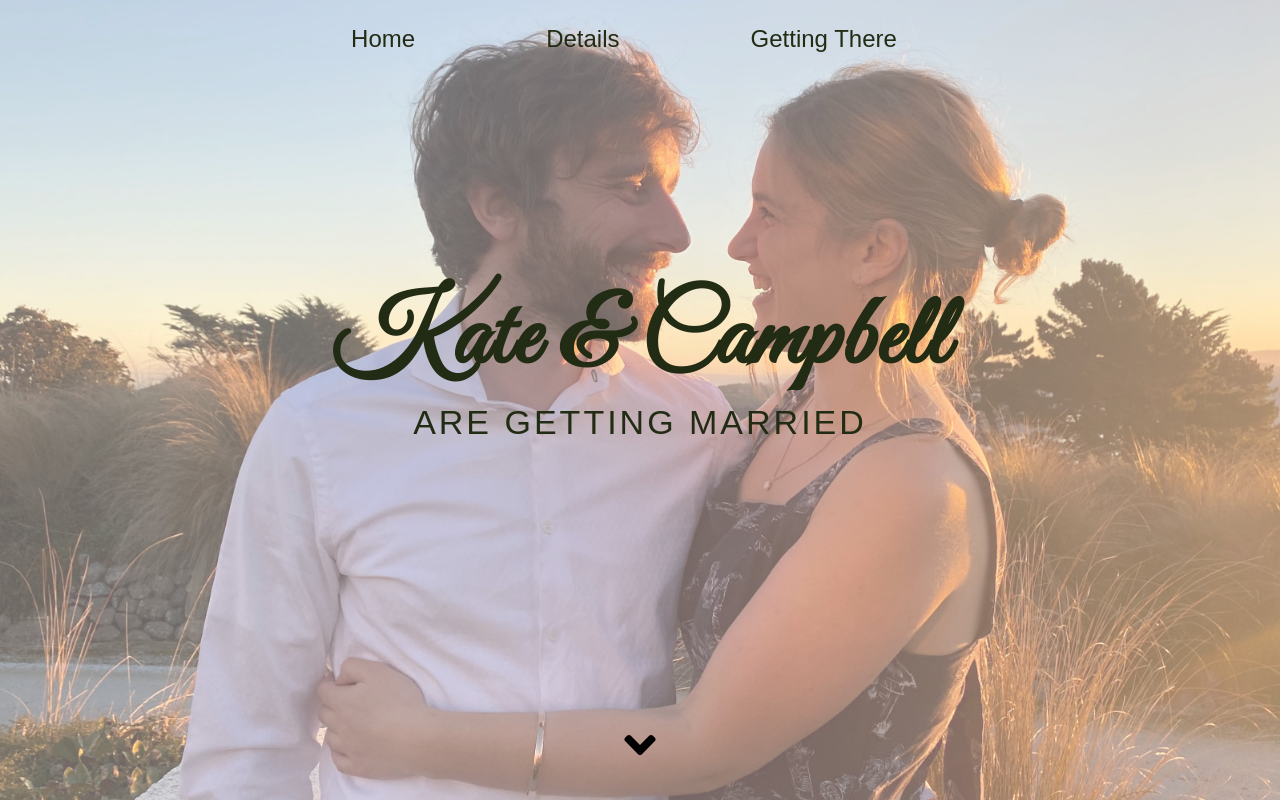
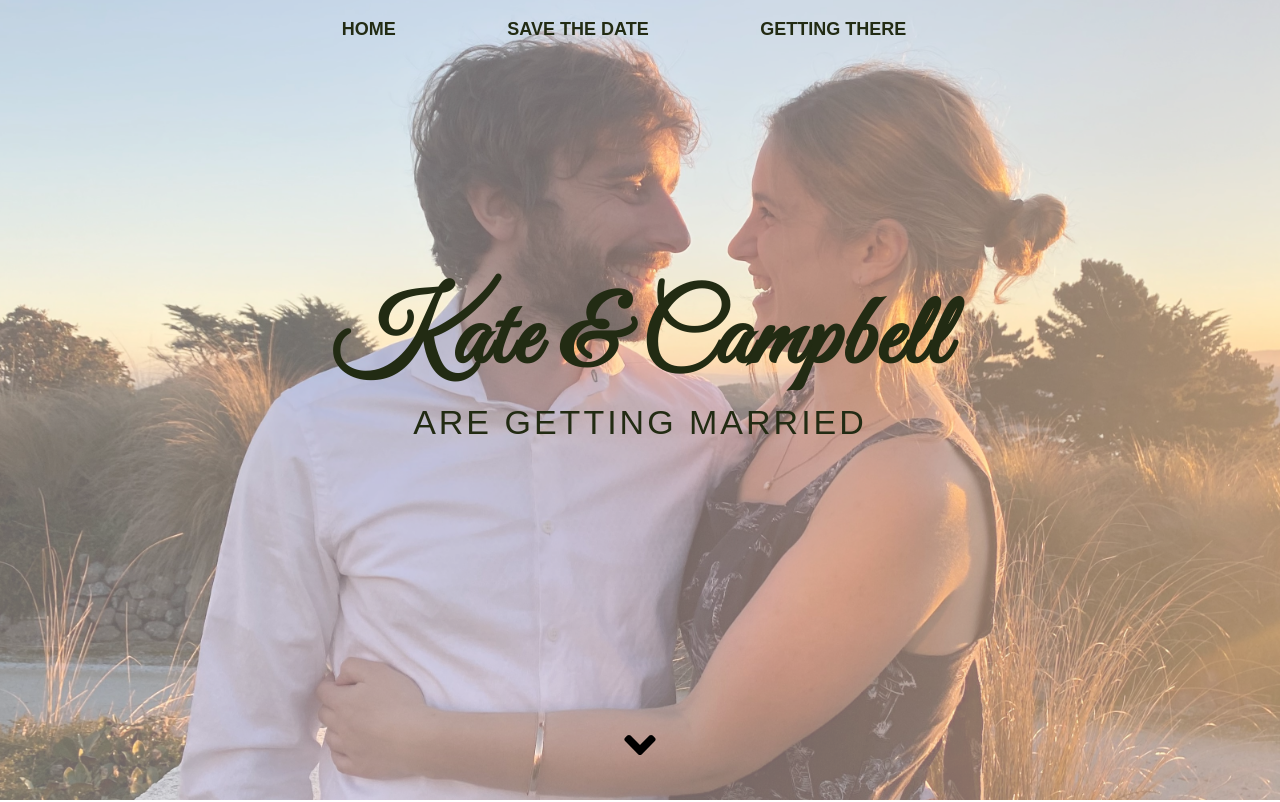
Before and after one commit to katemccoll/save-the-date, a React (Create React App) app in the folder wedding-young/: page / in a window 1280 px wide. Shown: the top 802 px of the page. Built offline with nearby package versions, Linux system fonts and the light colour scheme; a web font is replaced by a local one.

Commit message:
fix: height and padding of links; change: name for save the dates

```diff
--- a/wedding-young/src/components/Navbar.css
+++ b/wedding-young/src/components/Navbar.css
@@ -1,6 +1,6 @@
 .navbar {
     display: flex;
-    height: 80px;
+    height: 60px;
     width: 100%;
     background-color: transparent;
     position: fixed;
@@ -47,7 +47,7 @@
     align-items: center;
     list-style: none;
     width: 100%;
-
+    text-transform: uppercase;
 }
 
 .nav-menu.active {
@@ -66,10 +66,12 @@
 
 .nav-link {
     text-decoration: none;
-    padding: 20px;
+    padding: 10px;
     align-self: center;
     color: var(--dark-olive);
     border-bottom: 2px solid transparent;
+    font-weight: bold;
+    font-size: 18px;
 }
 
  .nav-link:hover {
@@ -82,7 +84,7 @@
 
 @media screen and (min-width: 960px) {
     .navbar {
-        height: 80px;
+        height: 60px;
         display: flex;
         align-items: center;
         font-size: 1.2rem;
@@ -91,7 +93,7 @@
     .navbar-container {
         display: flex;
         align-items: center;
-        height: 80px;
+        height: 60px;
         justify-content: center;
     }
     .nav-menu {
--- a/wedding-young/src/components/Navbar.js
+++ b/wedding-young/src/components/Navbar.js
@@ -40,13 +40,13 @@ const Navbar = () => {
                             </Scroll>
                         </li>
                         <li className="nav-item">
-                            <Scroll to='details'
+                            <Scroll to='save-the-date'
                                   spy={true}
                                   smooth={true}
                                   duration={500}
                                   className="nav-link"
                                   onClick={closeMobileMenu}>
-                                Details
+                                Save The Date
                             </Scroll>
                         </li>
                         <li className="nav-item">
--- a/wedding-young/src/components/SaveTheDate.js
+++ b/wedding-young/src/components/SaveTheDate.js
@@ -11,7 +11,7 @@ const SaveTheDate = () => {
 
     return (
         <>
-            <div id='details' className="detail-container">
+            <div id='save-the-date' className="detail-container">
                 <div className="detail-content">
                     <h1>Save the date</h1>
                     <div className="detail-text">
```
